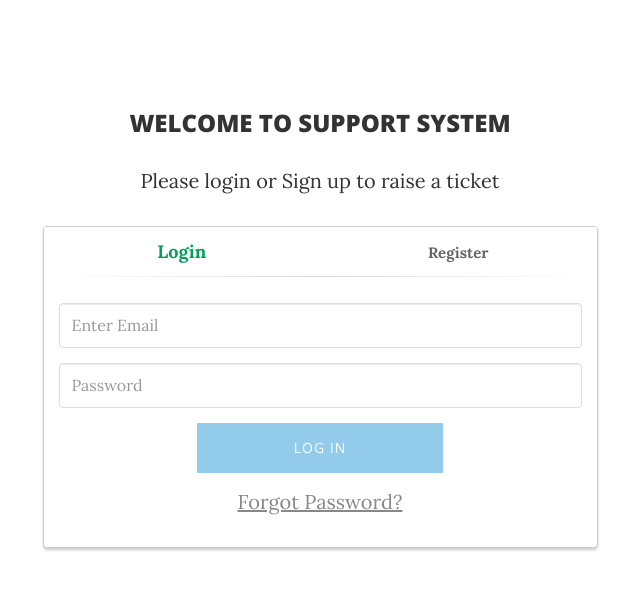
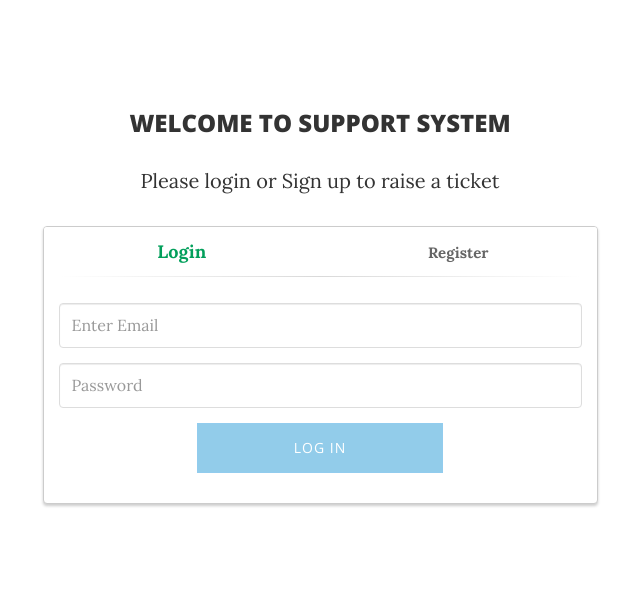
Before and after one commit to suhas86/ticket-support, a website: page public/index.html in a window 1280 px wide. Shown: the whole page, without its empty margins (320-960 px from the left). Drawn offline with nearby package versions, Linux system fonts and the light colour scheme; some packages are replaced by stand-ins of ours.

Commit message:
bug fixes

```diff
--- a/app/controllers/users.js
+++ b/app/controllers/users.js
@@ -21,7 +21,8 @@ module.exports.controller = function (app) {
                 lastName: req.body.lastName,
                 email: req.body.email,
                 mobileNumber: req.body.mobileNumber,
-                password: req.body.password
+                password: req.body.password,
+                userType:req.body.userType
             });
 
             newUser.save(function (err) {
--- a/public/angular/controllers/loginController.js
+++ b/public/angular/controllers/loginController.js
@@ -53,6 +53,7 @@ myApp.controller('loginController', ['$http', 'TicketService', '$location', '$co
                     } else {
                     user.password = "";
                     $cookies.putObject("auth", user);
+                    $cookies.put("token", response.data.token);
                     if(user.userType==2)
                     $location.path('/raise-ticket')
                     else
--- a/public/views/login-view.html
+++ b/public/views/login-view.html
@@ -41,15 +41,7 @@
 
                                 </div>
                             </div>
-                            <div class="form-group">
-                                <div class="row">
-                                    <div class="col-lg-12">
-                                        <div class="text-center">
-                                            <a href="#" tabindex="5" class="forgot-password">Forgot Password?</a>
-                                        </div>
-                                    </div>
-                                </div>
-                            </div>
+
                         </form>
                         <form id="register-form" name="regForm" ng-submit="loginPage.signup()" method="post" role="form" style="display: none;">
                             <div class="form-group">
```
